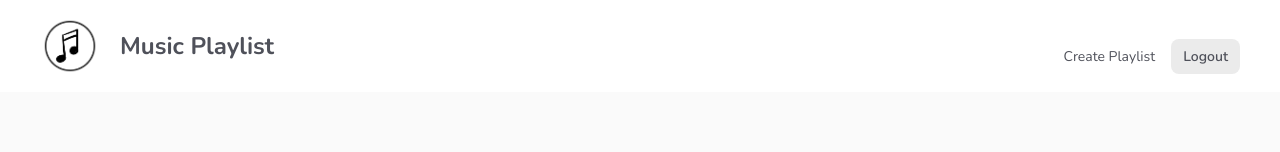
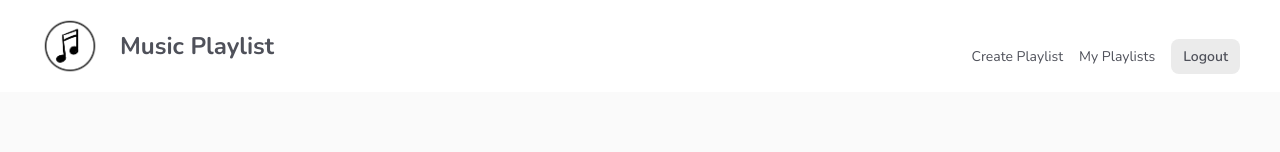
Before and after one commit to Aashiq420/music-playlist, a Vue app: page /login in a window 1280 px wide. Shown: the top 152 px of the page. Built offline with nearby package versions, Linux system fonts and the light colour scheme; no server answers; sample sign-in values are in the browser's storage.

Commit message:
Login/signup route & user playlists

```diff
--- a/src/components/Navbar.vue
+++ b/src/components/Navbar.vue
@@ -6,6 +6,8 @@
       <div class="links">
         <div v-if="user">
           <router-link :to="{name: 'CreatePlaylist'}">Create Playlist</router-link>
+          <router-link :to="{name: 'UserPlaylists'}">My Playlists</router-link>
+
           <button @click="handleClick">Logout</button>
         </div>
         <div v-else>
--- a/src/router/index.js
+++ b/src/router/index.js
@@ -4,6 +4,7 @@
 import Signup from '../views/auth/Signup.vue'
 import CreatePlaylist from '../views/playlists/CreatePlaylist.vue'
 import PlaylistDetails from '../views/playlists/PlaylistDetails.vue'
+import UserPlaylists from '../views/playlists/UserPlaylists.vue'
 
 // route guard
 import { projectAuth } from '../firebase/config'
@@ -46,6 +47,12 @@
     component: PlaylistDetails,
     beforeEnter: requireAuth,
     props: true
+  },
+  {
+    path: '/playlists/user',
+    name: 'UserPlaylists',
+    component: UserPlaylists,
+    beforeEnter: requireAuth,
   }
 ]
 
--- a/src/views/auth/Login.vue
+++ b/src/views/auth/Login.vue
@@ -13,7 +13,7 @@
 // using @ means start at the project src root
 import useLogin from '@/composables/useLogin'
 import { ref } from 'vue'
-import { useRouter} from 'vue-router'
+import { useRouter } from 'vue-router'
 
 export default {
   setup() {
@@ -25,8 +25,7 @@
     const handleSubmit = async () => {
       const res = await login(email.value, password.value)
       if (!error.value) {
-        console.log('user logged in')
-        router.push({ name: 'Home' })
+        router.push({ name: 'UserPlaylists' })
       }
     }
     return { email, password, handleSubmit, error, isPending }
--- a/src/views/auth/Signup.vue
+++ b/src/views/auth/Signup.vue
@@ -14,6 +14,7 @@
 // using @ means start at the project src root
 import useSignup from '@/composables/useSignup'
 import { ref } from 'vue'
+import { useRouter } from 'vue-router'
 
 export default {
   setup() {
@@ -22,11 +23,12 @@
     const email = ref('')
     const password = ref('')
     const displayName = ref('')
+    const router = useRouter()
 
     const handleSubmit = async () => {
       const res = await signup(email.value, password.value, displayName.value)
       if (!error.value) {
-        console.log('user signed up')
+        router.push({ name: 'UserPlaylists' })
       }
     }
 
--- /dev/null
+++ b/src/views/playlists/UserPlaylists.vue
@@ -0,0 +1,15 @@
+<template>
+  <div class="user-playlists">
+      <h2>My Playlists</h2>
+  </div>
+</template>
+
+<script>
+export default {
+
+}
+</script>
+
+<style>
+
+</style>
```
